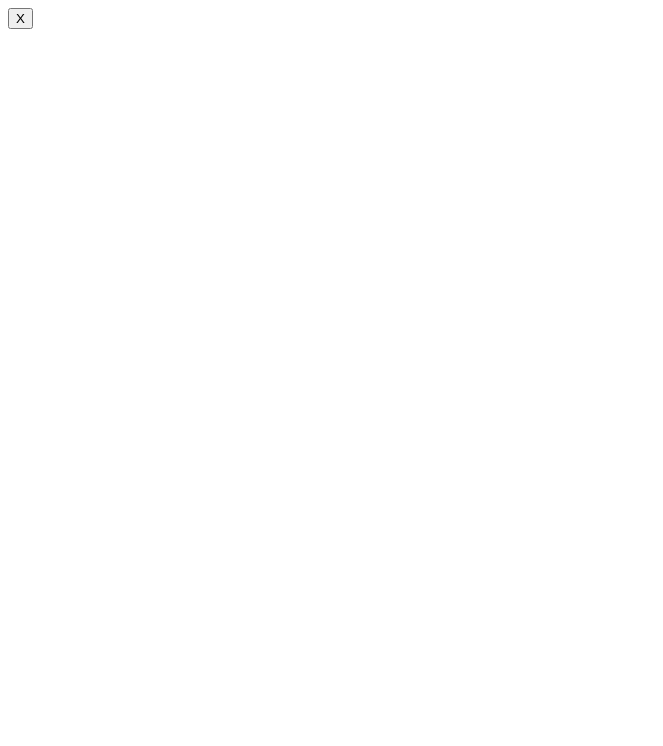
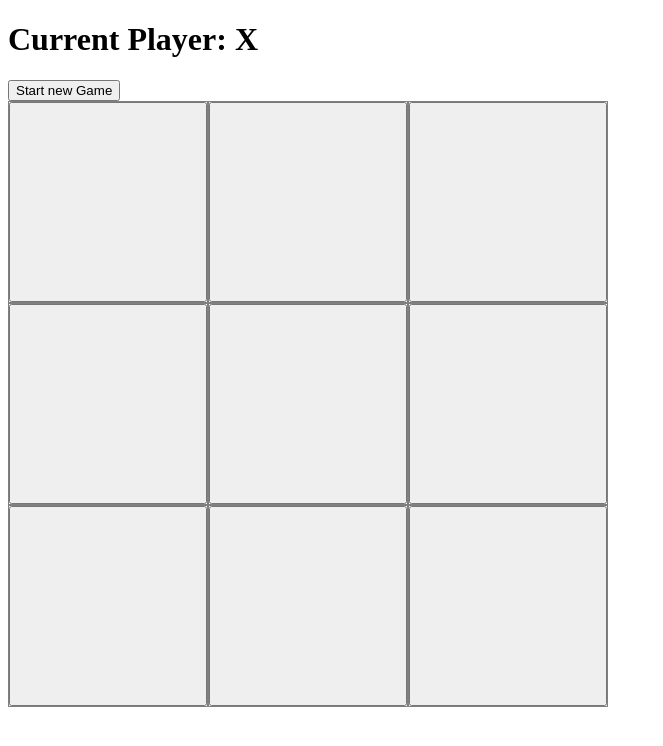
Before and after one commit to vitorsemidio-dev/tic-tac-toe-angular, an Angular app: page / in a window 1280 px wide. Shown: the top 746 px of the page, without its empty margins (0-663 px from the left). Built offline with nearby package versions, Linux system fonts and the light colour scheme.

Commit message:
Estilo e template

```diff
--- a/src/app/app.component.html
+++ b/src/app/app.component.html
@@ -1,2 +1,2 @@
-<app-square [value]="'X'"></app-square>
+<app-board></app-board>
 <router-outlet></router-outlet>
--- a/src/app/board/board.component.html
+++ b/src/app/board/board.component.html
@@ -1 +1,18 @@
-<p>board works!</p>
+<h1>Current Player: {{ player }} </h1>
+
+<button nbButton outline status="danger" (click)="newGame()">Start new Game</button>
+
+
+<h2 *ngIf="winner">
+    Player {{ winner }} won the game!
+</h2>
+
+
+<main>
+    <app-square
+        *ngFor="let val of squares; let i = index"
+        [value]="val"
+        (click)="makeMove(i)">
+
+    </app-square>
+</main>
--- a/src/app/board/board.component.scss
+++ b/src/app/board/board.component.scss
@@ -0,0 +1,10 @@
+main {
+  display: grid;
+  grid-template-columns: 200px 200px 200px;
+  grid-gap: 0px;
+}
+
+app-square {
+  border: 1px gray solid;
+  height: 200px;
+}
--- a/src/app/square/square.component.scss
+++ b/src/app/square/square.component.scss
@@ -0,0 +1,5 @@
+button {
+  width: 100%;
+  height: 100%;
+  font-size: 5em !important;
+}
```
